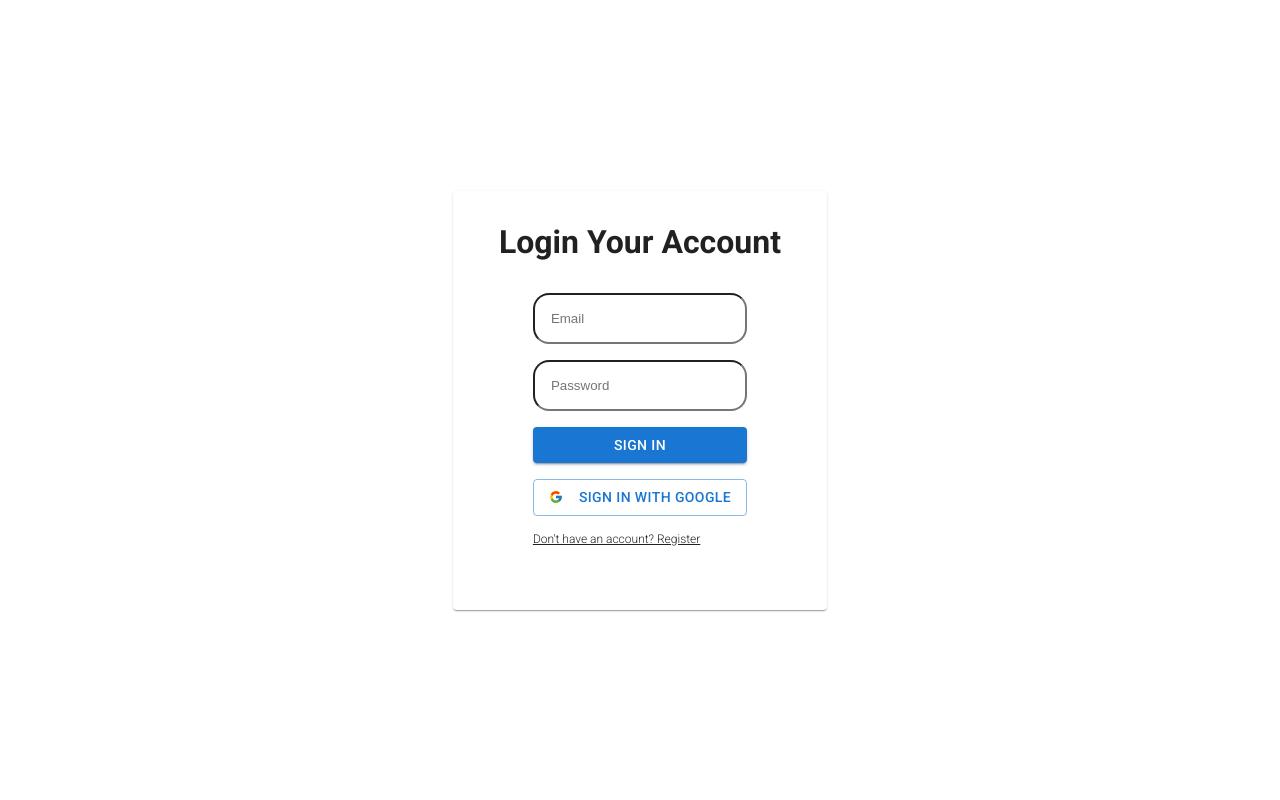
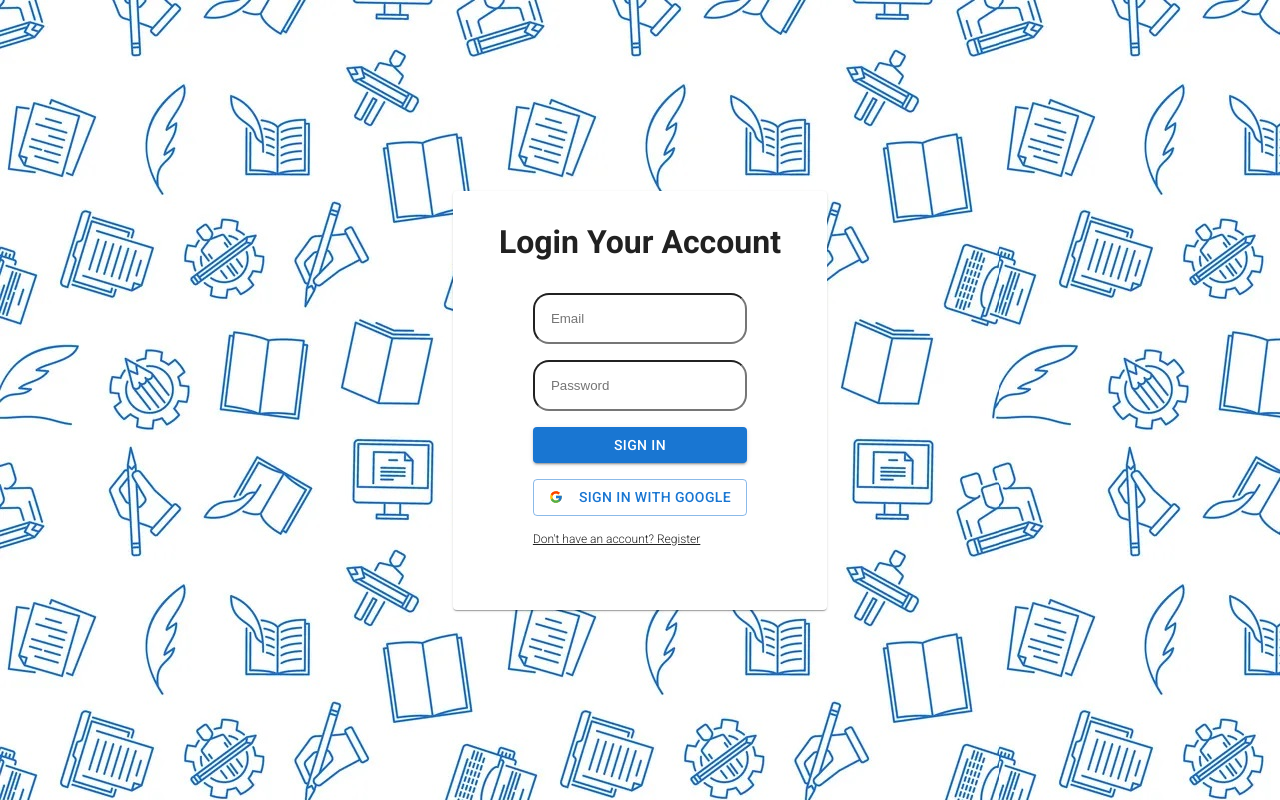
Before and after one commit to Ken-Yokohama/Ka-Chat, a React (Create React App) app: page /login in a window 1280 px wide. Built offline with nearby package versions, Linux system fonts and the light colour scheme.

Commit message:
Added Background Image to login page

```diff
--- a/src/pages/Login.jsx
+++ b/src/pages/Login.jsx
@@ -16,6 +16,7 @@ function Login(props) {
                 alignItems: "center",
                 justifyContent: "center",
                 height: "100vh",
+                backgroundImage: "url(/images/login-background.jpg)",
             }}
         >
             {/* Login */}
```
Also changed, not shown: public/images/login-background.jpg (added).
